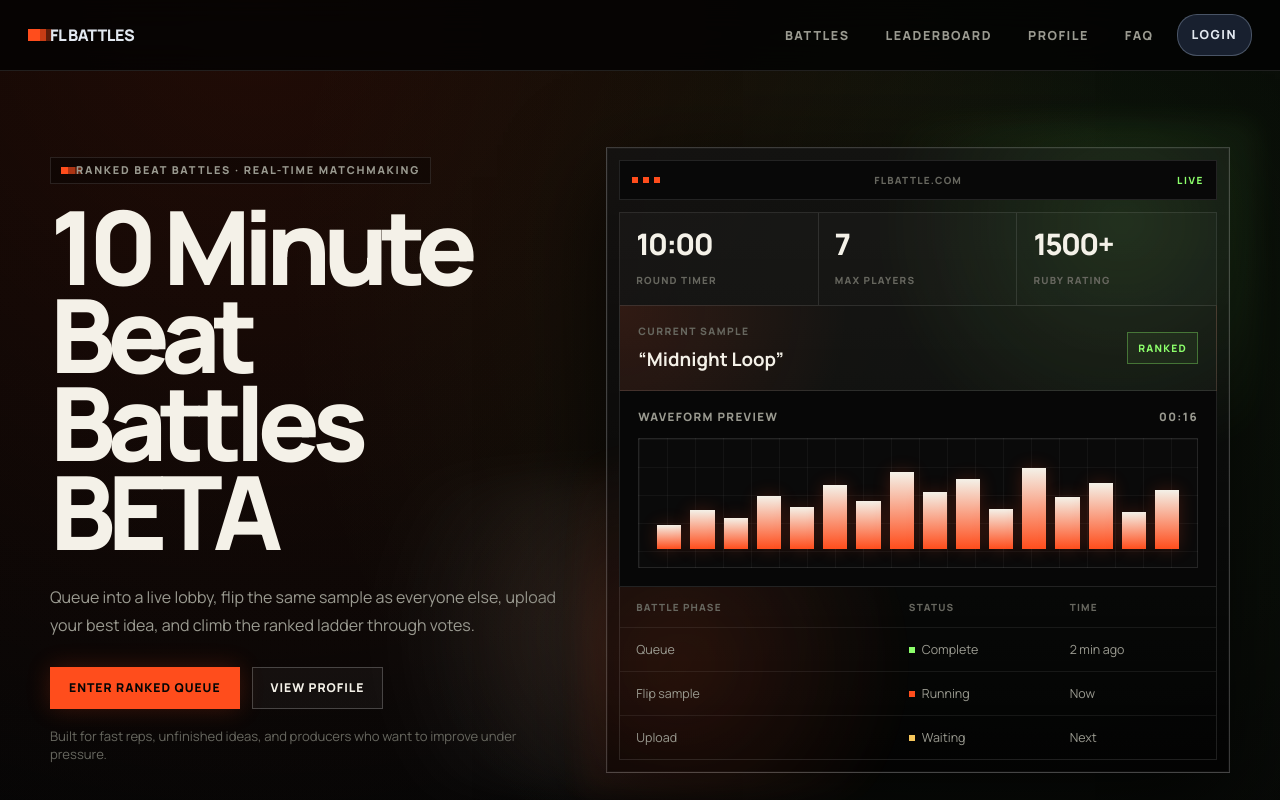
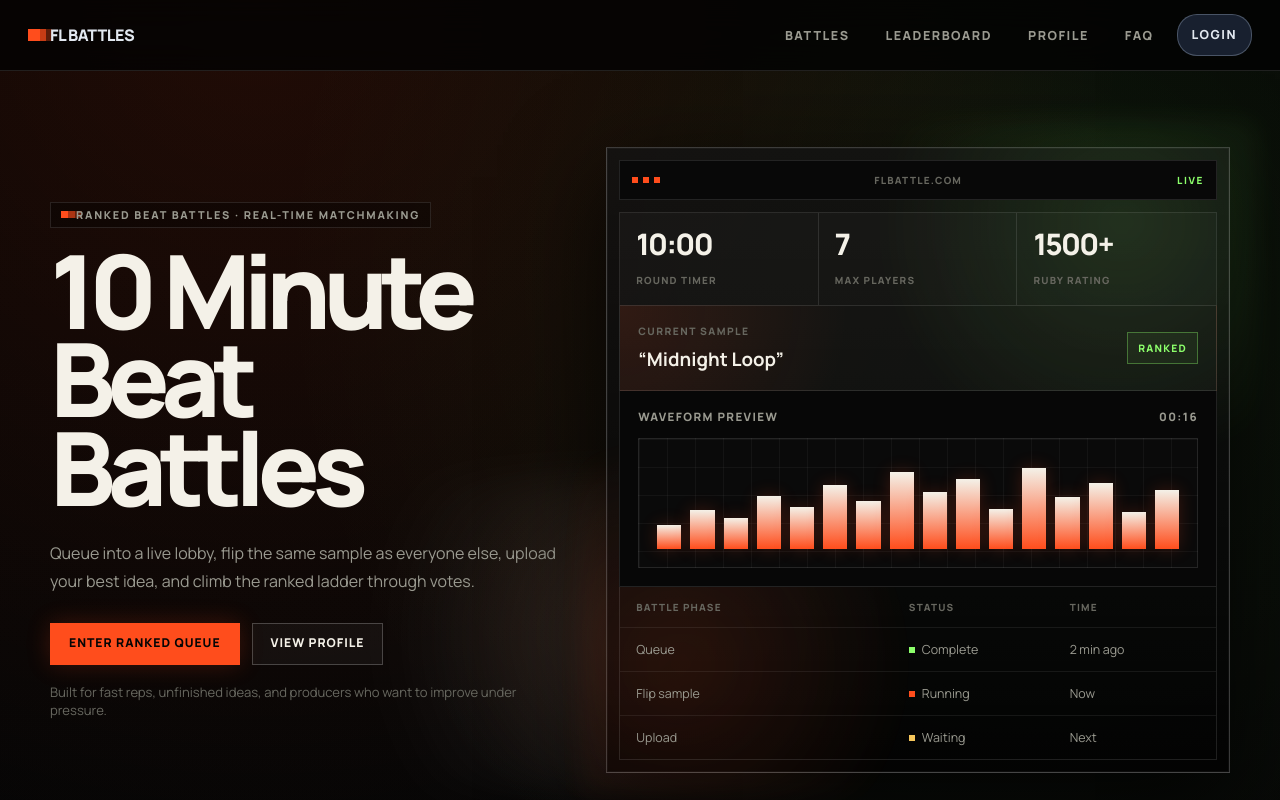
Before and after one commit to itsAvester/FLBattles, a Next.js app: page / in a window 1280 px wide. Shown: the top 800 px of the page. Built offline with nearby package versions, Linux system fonts and the light colour scheme; no server answers.

Commit message:
Update page.tsx

```diff
--- a/app/page.tsx
+++ b/app/page.tsx
@@ -15,7 +15,7 @@ export default function HomePage() {
             <h1>
               10 Minute
               <br />
-              Beat Battles BETA
+              Beat Battles
               <br />
             </h1>
 
```
